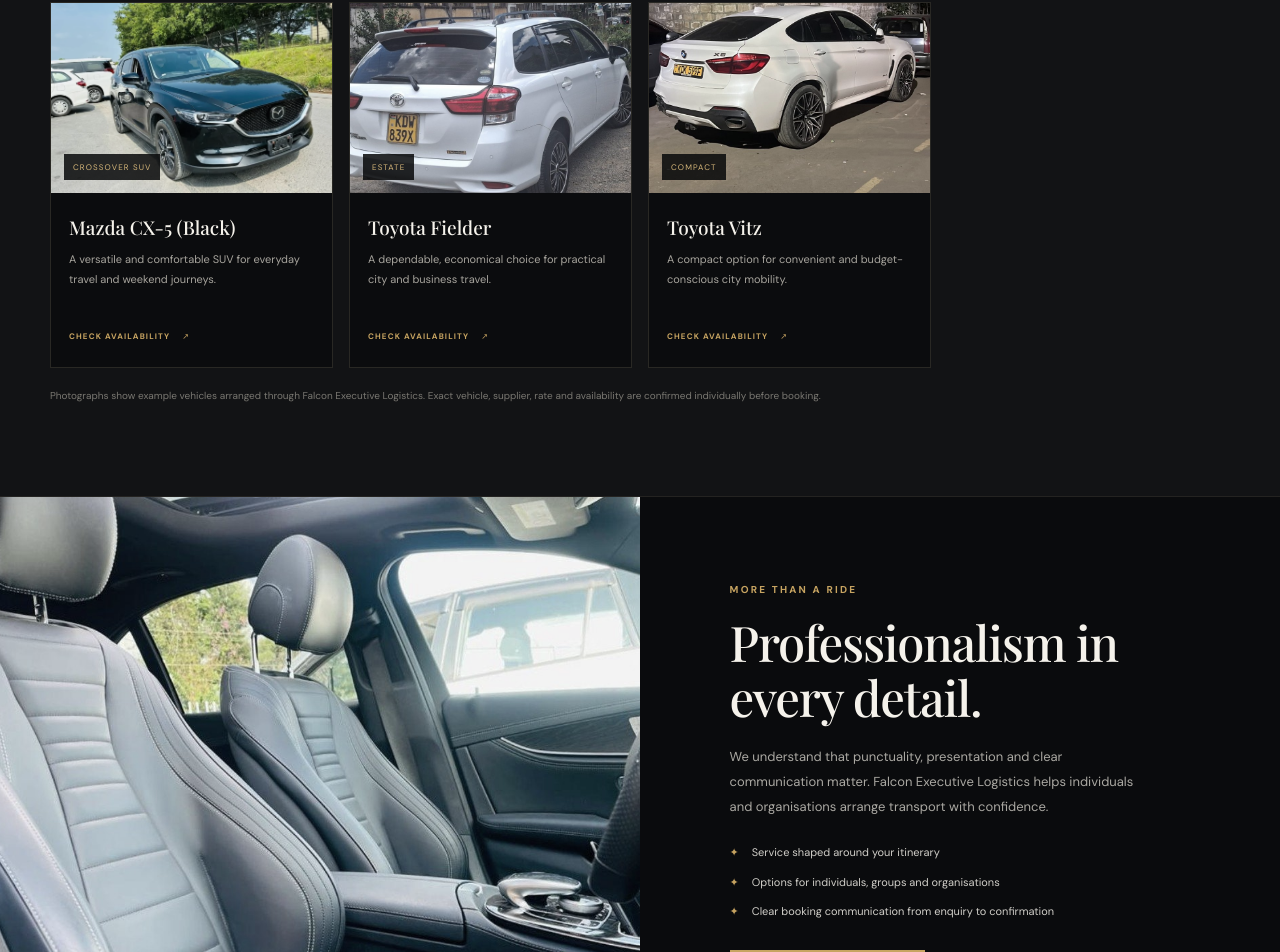
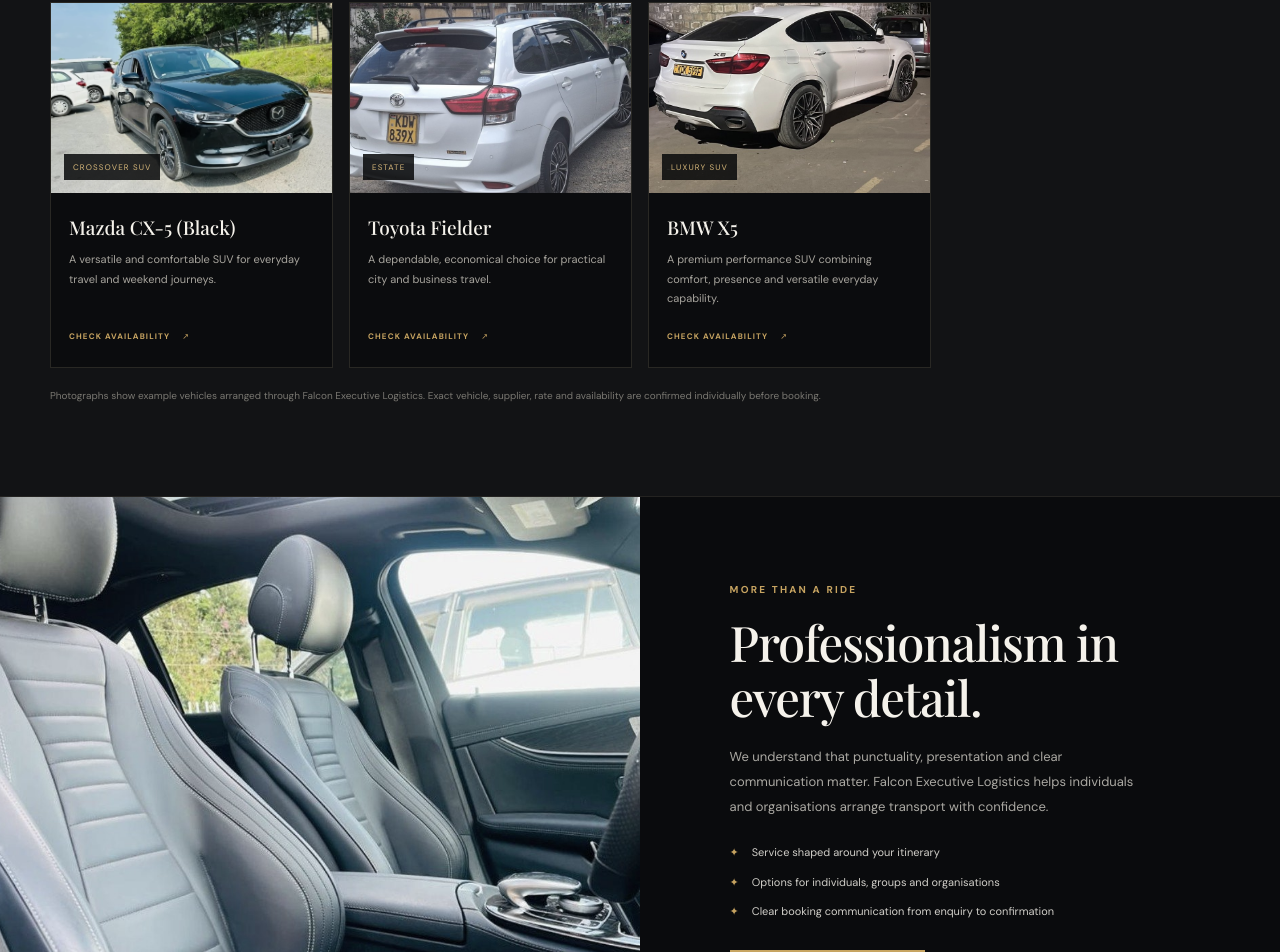
Before and after one commit to clementmburu21-design/falcon-exec-site, a React (Vite) app: page / in a window 1280 px wide. Shown: the part 3283-4235 px from the top of the page. Built offline with nearby package versions, Linux system fonts and the light colour scheme; a web font is replaced by a local one.

Commit message:
Correct Toyota Vitz listing to BMW X5

```diff
--- a/src/pages/Home.jsx
+++ b/src/pages/Home.jsx
@@ -18,7 +18,7 @@ const fleet = [
   { category: 'PEOPLE CARRIER', name: 'Toyota Voxy Hybrid', detail: 'A practical hybrid people carrier for families and small groups.', image: '/fleet/toyota-voxy-hybrid-black.webp', alt: 'Black Toyota Voxy Hybrid' },
   { category: 'CROSSOVER SUV', name: 'Mazda CX-5 (Black)', detail: 'A versatile and comfortable SUV for everyday travel and weekend journeys.', image: '/fleet/mazda-cx5-black.webp', alt: 'Black Mazda CX-5' },
   { category: 'ESTATE', name: 'Toyota Fielder', detail: 'A dependable, economical choice for practical city and business travel.', image: '/fleet/toyota-fielder.jpg', alt: 'Toyota Fielder' },
-  { category: 'COMPACT', name: 'Toyota Vitz', detail: 'A compact option for convenient and budget-conscious city mobility.', image: '/fleet/toyota-vitz.jpg', alt: 'Toyota Vitz' },
+  { category: 'LUXURY SUV', name: 'BMW X5', detail: 'A premium performance SUV combining comfort, presence and versatile everyday capability.', image: '/fleet/toyota-vitz.jpg', alt: 'BMW X5' },
 ]
 const services = [
   ['01', '♙', 'Executive Chauffeur Services', 'Professional, discreet chauffeur-driven transport for executives, VIP guests, business meetings and personal journeys.', '/fleet/chauffeur.webp', 'Chauffeur beside a Mercedes-Benz executive sedan'],
```
